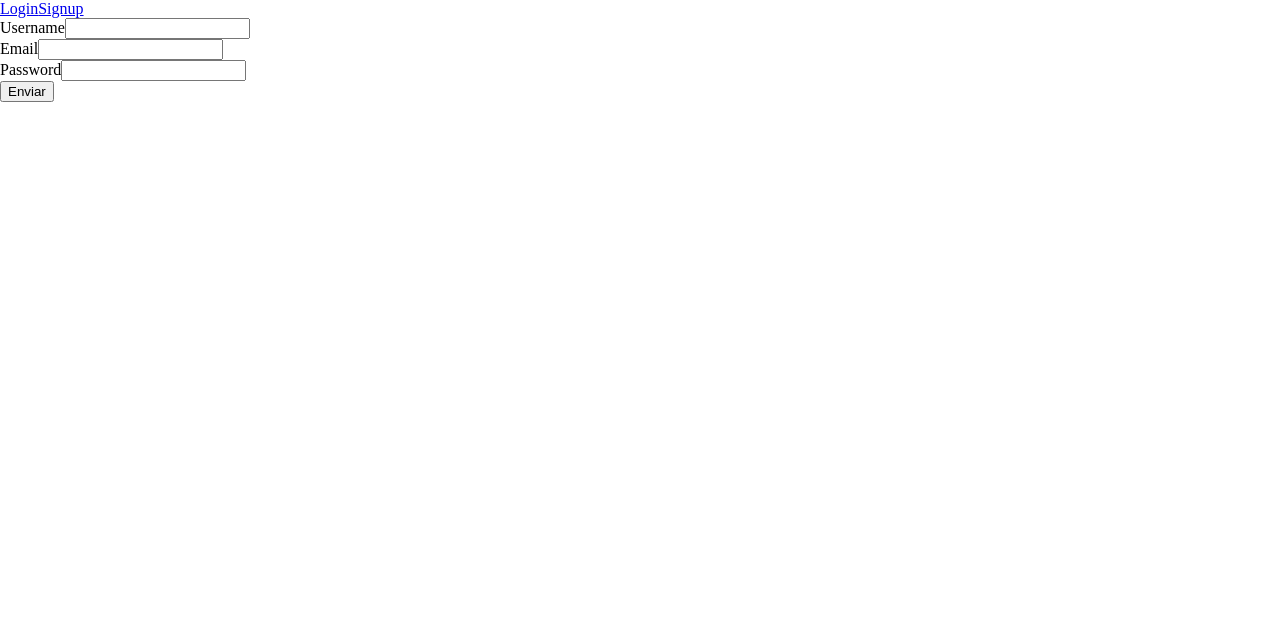
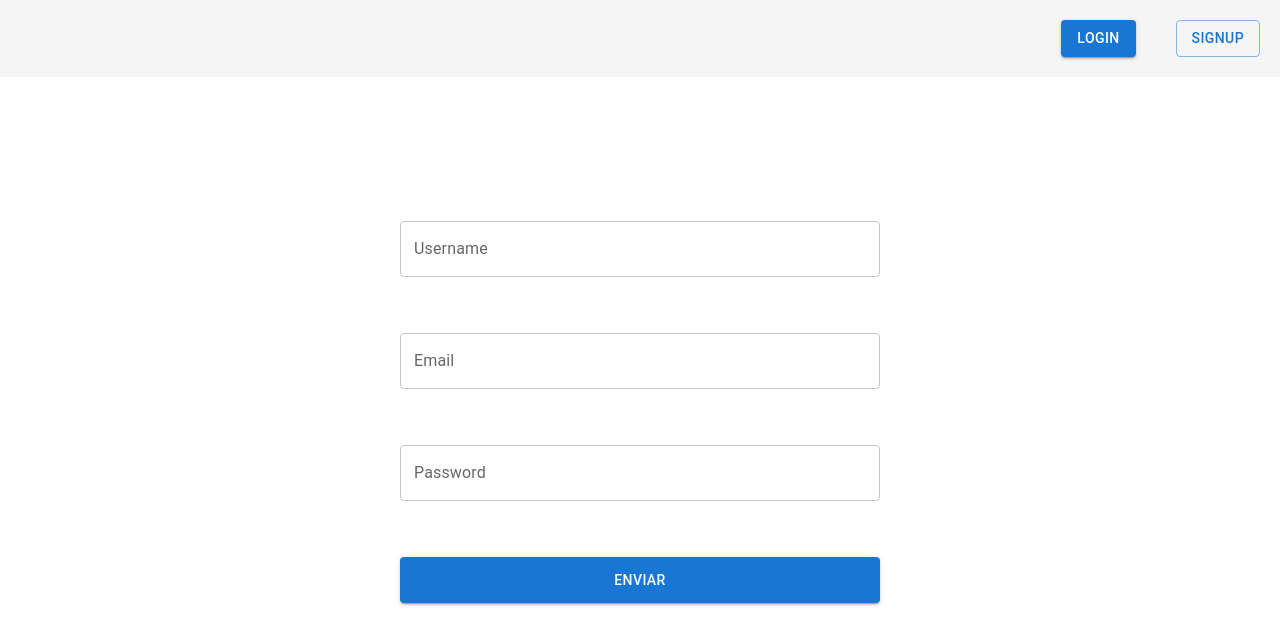
Before and after one commit to krushodev/Session-System, a React (Vite) app in the folder Frontend/: page /signup in a window 1280 px wide. Shown: the top 644 px of the page. Built offline with nearby package versions, Linux system fonts and the light colour scheme.

Commit message:
feat: install @mui/material and modify RegisterForm and LoginForm styles

```diff
--- a/Frontend/package.json
+++ b/Frontend/package.json
@@ -10,6 +10,9 @@
     "preview": "vite preview"
   },
   "dependencies": {
+    "@emotion/react": "^11.11.1",
+    "@emotion/styled": "^11.11.0",
+    "@mui/material": "^5.14.7",
     "formik": "^2.4.3",
     "react": "^18.2.0",
     "react-dom": "^18.2.0",
--- a/Frontend/src/components/LoginForm.tsx
+++ b/Frontend/src/components/LoginForm.tsx
@@ -3,6 +3,8 @@ import { Redirect } from "wouter";
 
 import {  useAuth } from "../context/authContext";
 import { AuthResponse, AuthResponseError } from "../types";
+
+import { Box, Button, FormControl, Stack, TextField } from "@mui/material";
 
 const LoginForm = () => {
   const auth = useAuth();
@@ -45,17 +47,17 @@ const LoginForm = () => {
   if (auth?.isAuthenticated) return <Redirect to="/" />
 
   return (
-    <form onSubmit={formik.handleSubmit}>
-      <div>
-        <label htmlFor="email">Email</label>
-        <input type="email" onChange={formik.handleChange} name="email" id="email" />
-      </div>
-      <div>
-        <label htmlFor="password">Password</label>
-        <input type="password" onChange={formik.handleChange} name="password" id="password" />
-      </div>
-      <button type="submit">Enviar</button>
-    </form>
+    <Box component="form" sx={{ maxWidth: "100%" }} onSubmit={formik.handleSubmit}>
+      <Stack spacing={{ xs: 5, md: 7 }} sx={{ width: "80%", m: "0 auto", maxWidth: "30em"}}>
+        <FormControl>
+          <TextField label="Email" type="email" onChange={formik.handleChange} name="email"/>
+        </FormControl>
+        <FormControl>
+          <TextField label="Password" type="password" onChange={formik.handleChange} name="password" />
+        </FormControl>
+        <Button type="submit" variant="contained" sx={{ width: "100%", p: "0.8em" }}>Enviar</Button>
+      </Stack>
+    </Box>
   );
 }
 
--- a/Frontend/src/components/Navbar.tsx
+++ b/Frontend/src/components/Navbar.tsx
@@ -1,21 +1,44 @@
 import { Link } from "wouter";
 
 import { useAuth } from "../context/authContext";
+import { Box, Button } from "@mui/material";
 
 const Navbar = () => {
 
   const auth = useAuth();
 
   return(
-    (auth?.isAuthenticated) ?
-      <nav>
-        <Link to="/">Private</Link>
-        <Link to="/login" onClick={auth?.logout}>Logout</Link>
-      </nav> :
-      <nav>
-        <Link to="/login">Login</Link>
-        <Link to="/signup">Signup</Link>
-      </nav>
+    <Box component="nav"
+      sx={{
+        display: "flex",
+        justifyContent: "end",
+        gap: { xs: 3, md: 5 },
+        p: "20px",
+        bgcolor: "whitesmoke",
+        mb:"9em",
+        fontSize: "1em",
+      }}>
+      {
+        (auth?.isAuthenticated) ?
+        <>
+          <Button variant="contained">
+            <Box component={Link} color="inherit" to="/">Private</Box>
+          </Button>
+          <Button variant="outlined">
+            <Box component={Link} color="inherit" to="/login" onClick={auth?.logout}>Logout</Box>
+          </Button>
+        </>
+          :
+        <>
+          <Button variant="contained">
+            <Box component={Link} color="inherit" to="/login">Login</Box>
+          </Button>
+          <Button variant="outlined">
+            <Box component={Link} color="inherit" to="/signup">Signup</Box>
+          </Button>
+        </>
+      }
+    </Box>
   )
 }
 
--- a/Frontend/src/components/RegisterForm.tsx
+++ b/Frontend/src/components/RegisterForm.tsx
@@ -3,6 +3,8 @@ import { useAuth } from "../context/authContext";
 import { Redirect } from "wouter";
 import { AuthResponseError } from "../types";
 import { useState } from "react";
+
+import { Box, Button, FormControl, Stack, TextField } from "@mui/material";
 
 const RegisterForm = () => {
   const auth = useAuth();
@@ -20,6 +22,8 @@ const RegisterForm = () => {
   });
 
   const handleSubmit = async(values: { username: string, email: string, password: string }) => {
+    console.log(values);
+
     try {
       const response = await fetch("http://localhost:8085/api/sessions/signup", {
         method: "POST",
@@ -53,21 +57,20 @@ const RegisterForm = () => {
   }
 
   return (
-    <form onSubmit={formik.handleSubmit}>
-      <div>
-        <label htmlFor="username">Username</label>
-        <input type="text" onChange={formik.handleChange} name="username" id="username"/>
-      </div>
-      <div>
-        <label htmlFor="email">Email</label>
-        <input type="email" onChange={formik.handleChange} name="email" id="email" />
-      </div>
-      <div>
-        <label htmlFor="password">Password</label>
-        <input type="password" onChange={formik.handleChange} name="password" id="password" />
-      </div>
-      <button type="submit">Enviar</button>
-    </form>
+    <Box component="form" sx={{ maxWidth: "100%" }} onSubmit={formik.handleSubmit}>
+      <Stack spacing={{ xs: 5, md: 7 }} sx={{ width: "80%", m: "0 auto", maxWidth: "30em"}}>
+        <FormControl>
+          <TextField label="Username" onChange={formik.handleChange} name="username"/>
+        </FormControl>
+        <FormControl>
+          <TextField label="Email" type="email" onChange={formik.handleChange} name="email"/>
+        </FormControl>
+        <FormControl>
+          <TextField label="Password" type="password" onChange={formik.handleChange} name="password" />
+        </FormControl>
+        <Button type="submit" variant="contained" sx={{ width: "100%", p: "0.8em" }}>Enviar</Button>
+      </Stack>
+    </Box>
   );
 }
 
--- a/Frontend/src/index.css
+++ b/Frontend/src/index.css
@@ -1,4 +1,16 @@
+*,
+*:after,
+*:before {
+    margin: 0;
+    padding: 0;
+    box-sizing: border-box;
+    text-decoration: none;
+    list-style: none;
+}
+
 body {
   margin: 0;
   padding: 0;
+  line-height: 1;
+  overflow-x: hidden;
 }
```
Also changed, not shown: 1 other file (tests, documents, lock files or other folders).
